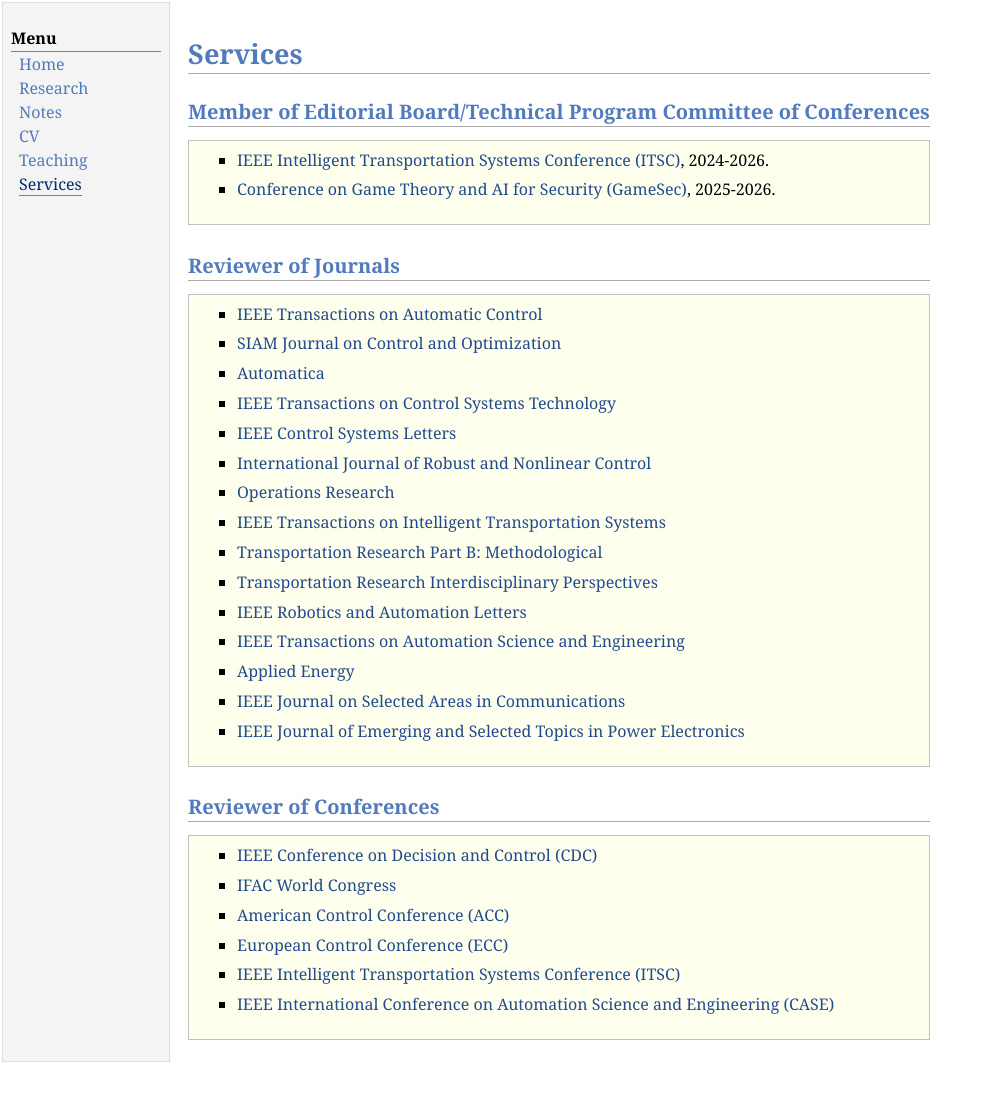
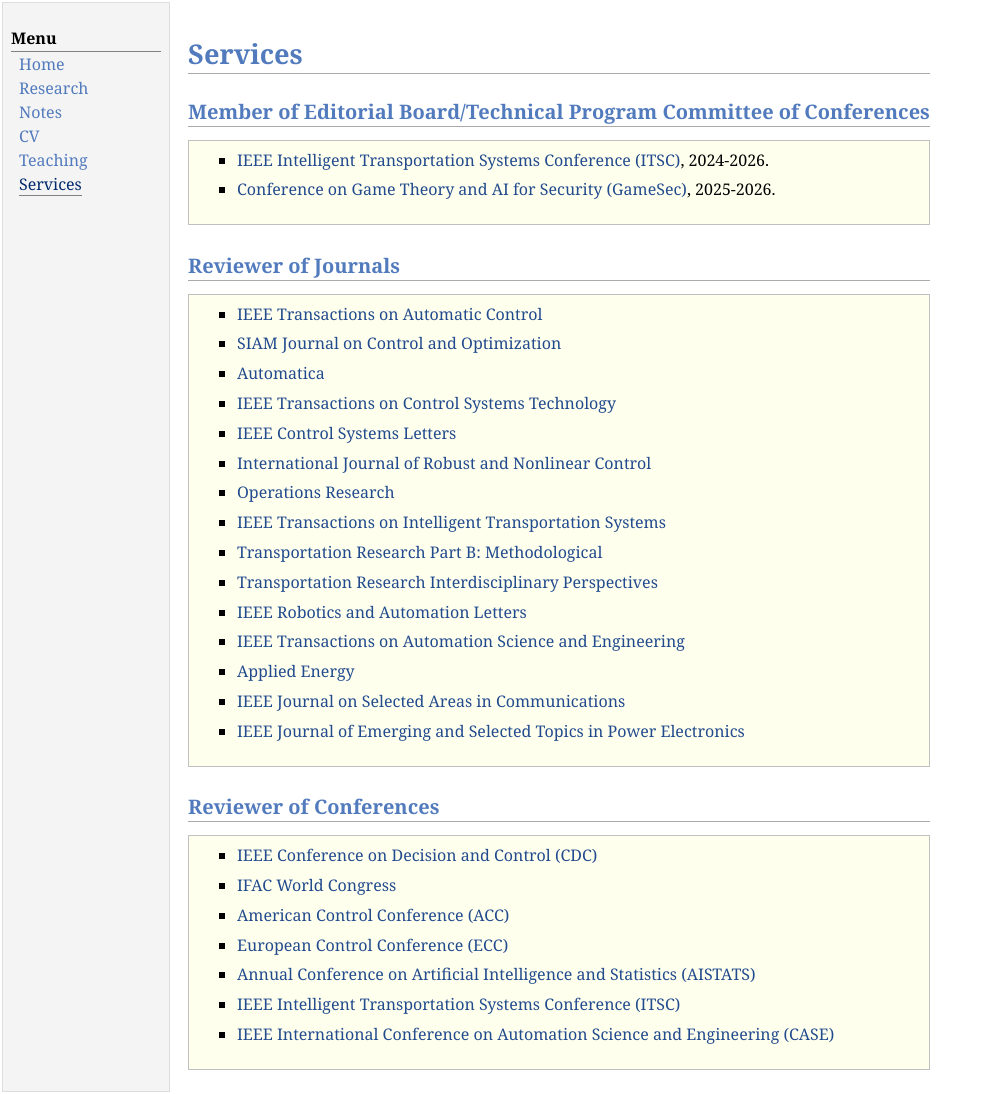
Before and after one commit to yuchaotaigu/yuchaotaigu.github.io, a Jekyll site: the page services.html, which Jekyll copies as it is, in a window 1280 px wide. Shown: the whole page, without its empty margins (0-991 px from the left). Built offline with Jekyll 4.4.1, drawn with Linux system fonts in a browser that asks for light colours; comment, search, counter and statistics services are not loaded; before the commit the page ends 1064 px from its top, so only the background shows below that.

Commit message:
Add review conference

```diff
--- a/services.html
+++ b/services.html
@@ -81,6 +81,8 @@
 </li>
 <li><p><a href="https://euca-ecc.org/ecc/">European Control Conference (ECC)</a></br> </p>
 </li>
+<li><p><a href="https://aistats.org/aistats2026//index.html">Annual Conference on Artificial Intelligence and Statistics (AISTATS)</a></br> </p>
+</li>
 <li><p><a href="https://ieee-itss.org/conf/itsc/">IEEE Intelligent Transportation Systems Conference (ITSC)</a></br> </p>
 </li>
 <li><p><a href="https://www.ieee-ras.org/conferences-workshops/fully-sponsored/case">IEEE International Conference on Automation Science and Engineering (CASE)</a></br> </p>
```
